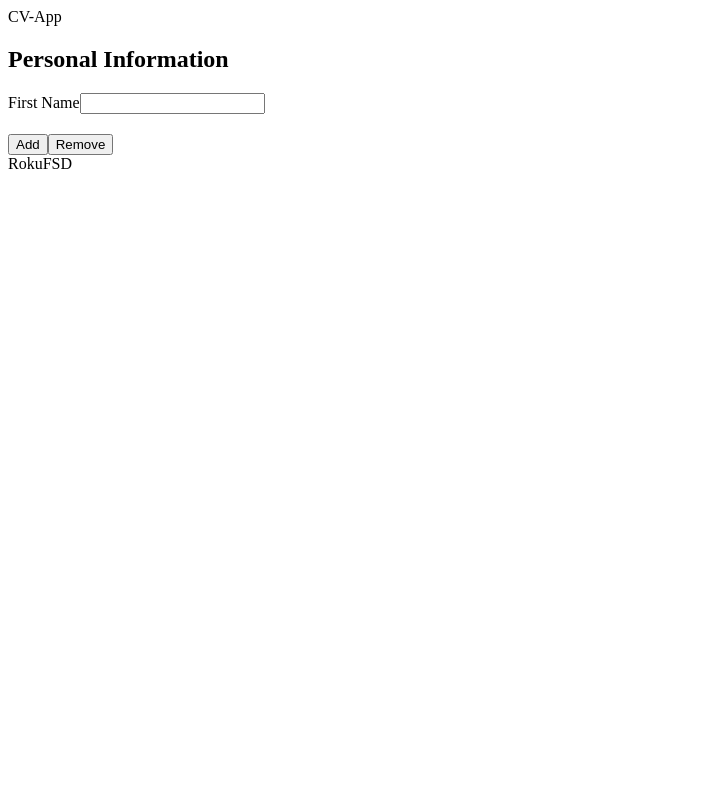
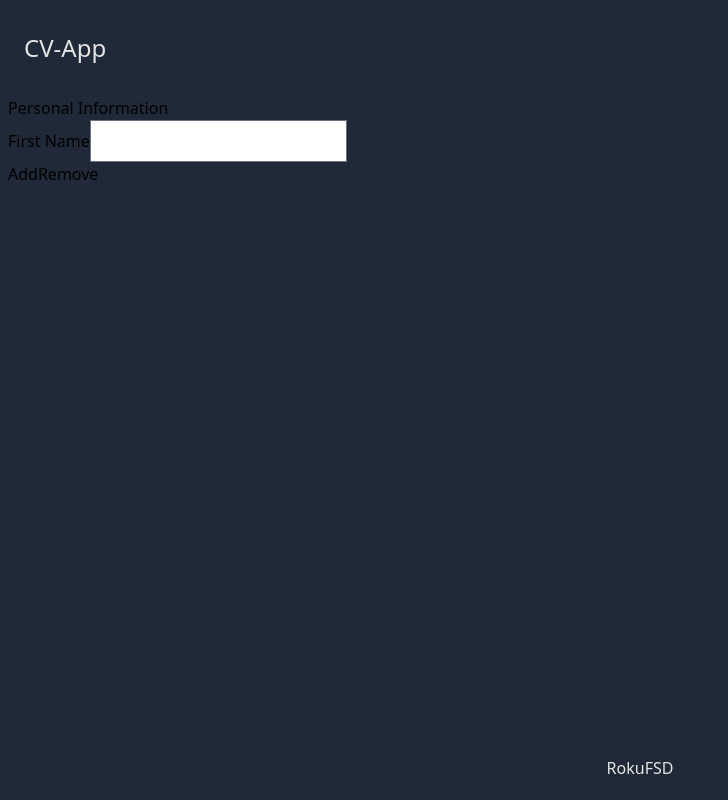
Before and after one commit to RokuFSD/cv-app-v2, a React (Vite) app: page / in a window 1280 px wide. Shown: the whole page, without its empty margins (0-728 px from the left). Built offline with nearby package versions, Linux system fonts and the light colour scheme.

Commit message:
layout styles

```diff
--- a/package.json
+++ b/package.json
@@ -11,6 +11,7 @@
     "test:watchAll": "jest --watchAll"
   },
   "dependencies": {
+    "@tailwindcss/forms": "^0.5.2",
     "react": "^18.2.0",
     "react-dom": "^18.2.0"
   },
--- a/src/components/FormContainer/FormContainer.jsx
+++ b/src/components/FormContainer/FormContainer.jsx
@@ -5,10 +5,10 @@ import FormInput from "../FormInput/FormInput";
 function FormContainer() {
   return (
     <form aria-label="Add information">
-      {/* Only to see result */}
       <FormGroup ariaLabel="Personal Information" title="Personal Information">
         <FormInput id="firstName" label="First Name" type="text" />
       </FormGroup>
+      {/* Only to see result */}
       <FormGroupWithAdding ariaLabel="School Information" title="Education" />
     </form>
   );
--- a/src/layouts/Footer/index.jsx
+++ b/src/layouts/Footer/index.jsx
@@ -1,7 +1,11 @@
 import React from "react";
 
 function Footer() {
-  return <footer>RokuFSD</footer>;
+  return (
+    <footer className="container w-100 flex items-center justify-center absolute bottom-0 h-16 bg-gray-800 text-neutral-200">
+      RokuFSD
+    </footer>
+  );
 }
 
 export default Footer;
--- a/src/layouts/Header/index.jsx
+++ b/src/layouts/Header/index.jsx
@@ -1,7 +1,14 @@
 import React from "react";
 
 function Header() {
-  return <header>CV-App</header>;
+  return (
+    <header
+      className="container w-100 flex items-center h-24 bg-gray-800 text-neutral-200 px-6 text-2xl
+    absolute top-0"
+    >
+      CV-App
+    </header>
+  );
 }
 
 export default Header;
--- a/src/layouts/Main/index.jsx
+++ b/src/layouts/Main/index.jsx
@@ -3,7 +3,7 @@ import FormContainer from "../../components/FormContainer/FormContainer";
 
 function Main() {
   return (
-    <main>
+    <main className="bg-gray-800 pt-24 pb-16 px-2 h-screen">
       <FormContainer />
     </main>
   );
--- a/tailwind.config.js
+++ b/tailwind.config.js
@@ -1,8 +1,10 @@
 /** @type {import('tailwindcss').Config} */
+const tailwindForm = require("@tailwindcss/forms");
+
 module.exports = {
-  content: ["./src/**/*.{js,jsx,ts,tsx}"],
+  content: ["./index.html", "./src/**/*.{jsx,tsx}"],
   theme: {
     extend: {},
   },
-  plugins: [],
+  plugins: [tailwindForm],
 };
```
Also changed, not shown: src/main.jsx (+6 -5 lines), 1 other file (tests, documents, lock files or other folders).
